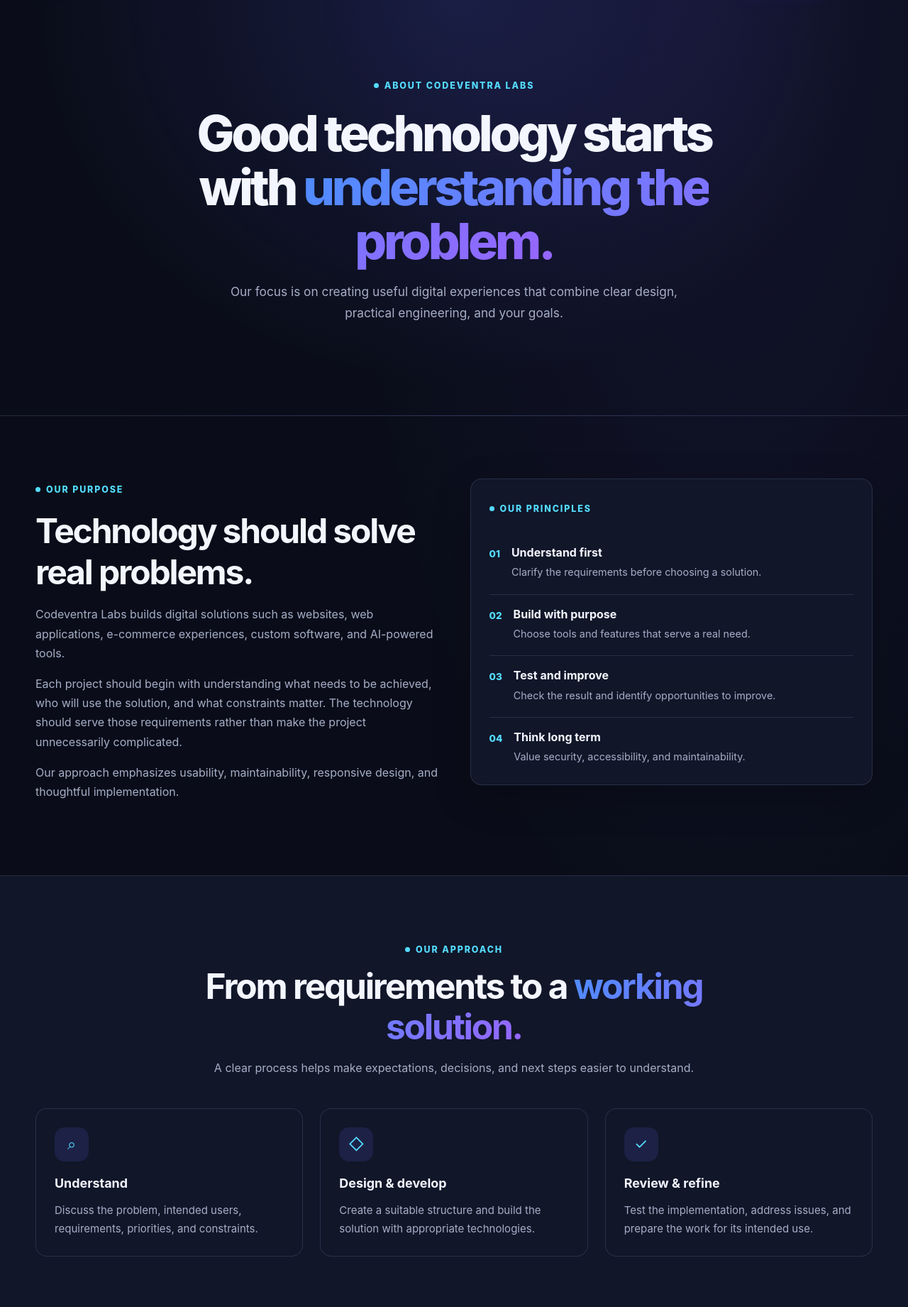
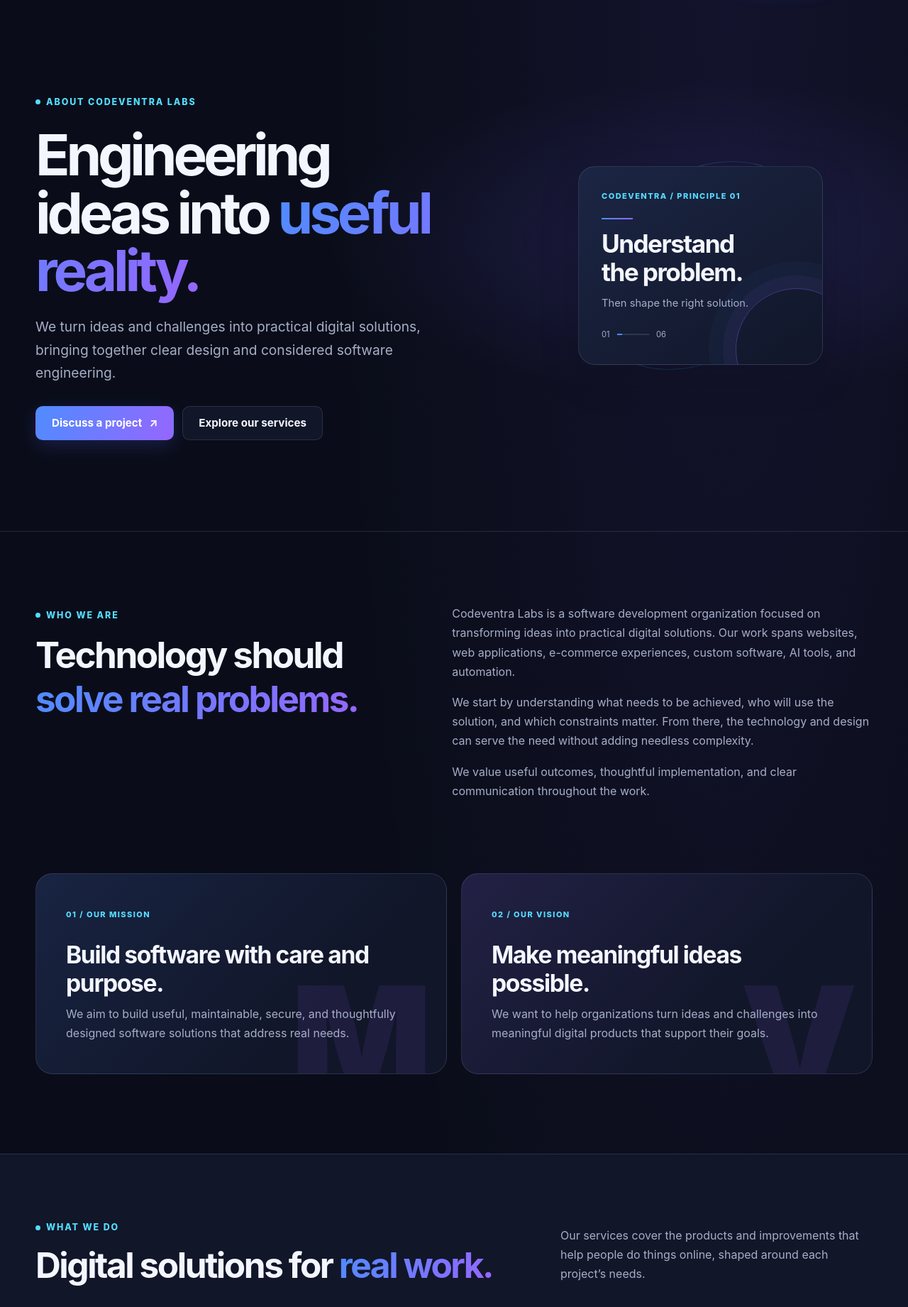
Before and after one commit to faize8042-oss/TechWorldWebsite, a Django app: page /about/ in a window 1280 px wide. Shown: the part 79-1920 px from the top of the page at 71% size. Run offline with Django 5.2, Linux system fonts and the light colour scheme.

Commit message:
feat: redesign Codeventra Labs about page

```diff
--- /dev/null
+++ b/static/css/about.css
@@ -0,0 +1,103 @@
+.about-hero {
+    position: relative;
+    overflow: hidden;
+    padding-block: clamp(72px, 10vw, 132px);
+    border-bottom: 1px solid var(--color-border);
+    background: radial-gradient(ellipse at 78% 45%, rgba(91, 81, 210, .18), transparent 38%);
+}
+
+.about-hero-layout { display: grid; grid-template-columns: minmax(0, 1.1fr) minmax(280px, .9fr); align-items: center; gap: clamp(42px, 8vw, 110px); }
+.about-hero-copy { max-width: 720px; }
+.about-hero h1 { margin: 22px 0; font-size: clamp(2.7rem, 6.3vw, 5rem); line-height: 1.02; letter-spacing: -.065em; }
+.about-hero-copy > p { max-width: 610px; margin: 0; color: var(--color-text-muted); font-size: clamp(1.05rem, 1.8vw, 1.2rem); }
+.about-hero-actions { display: flex; flex-wrap: wrap; gap: 12px; margin-top: 30px; }
+.about-hero-art { position: relative; display: grid; min-height: 360px; place-items: center; isolation: isolate; }
+.about-art-orbit { position: absolute; z-index: -1; width: min(31vw, 350px); aspect-ratio: 1; border: 1px solid rgba(115, 125, 255, .22); border-radius: 50%; }
+.about-art-orbit-one { transform: rotate(28deg) scaleY(.68); }
+.about-art-orbit-two { transform: rotate(-36deg) scaleY(.74); border-color: rgba(84, 220, 255, .18); }
+.about-art-card { position: relative; display: flex; width: min(100%, 345px); min-height: 260px; flex-direction: column; justify-content: center; padding: 32px; overflow: hidden; border: 1px solid var(--color-border); border-radius: var(--radius-large); background: linear-gradient(145deg, color-mix(in srgb, var(--color-surface-raised) 92%, var(--color-blue)), var(--color-surface)); box-shadow: var(--shadow-card); }
+.about-art-card::after { position: absolute; right: -50px; bottom: -65px; width: 170px; height: 170px; border: 1px solid rgba(150, 102, 255, .38); border-radius: 50%; content: ""; box-shadow: 0 0 0 18px rgba(150, 102, 255, .06), 0 0 0 38px rgba(79, 140, 255, .04); }
+.about-art-kicker, .about-card-index { color: var(--color-cyan); font-size: .69rem; font-weight: 800; letter-spacing: .13em; }
+.about-art-rule { width: 44px; height: 2px; margin: 22px 0 15px; background: var(--gradient-brand); }
+.about-art-card strong { font-size: clamp(1.7rem, 3vw, 2.2rem); line-height: 1.12; letter-spacing: -.045em; }
+.about-art-caption { margin-top: 12px; color: var(--color-text-muted); font-size: .92rem; }
+.about-art-index { margin-top: 22px; color: var(--color-text-muted); font-size: .7rem; }
+.about-art-index i { display: inline-block; width: 45px; height: 2px; margin: 0 7px 3px; background: linear-gradient(90deg, var(--color-blue) 16%, var(--color-border) 16%); }
+
+.about-who { padding-block: clamp(64px, 8vw, 104px); }
+.about-who-layout { display: grid; grid-template-columns: minmax(0, .9fr) minmax(0, 1.1fr); gap: clamp(40px, 8vw, 120px); }
+.about-section-intro h2, .about-principles-intro h2 { margin: 14px 0 0; font-size: clamp(2rem, 4vw, 3.2rem); letter-spacing: -.05em; }
+.about-who-copy { max-width: 680px; }
+.about-who-copy p { margin: 0 0 16px; color: var(--color-text-muted); }
+.about-who-copy p:last-child { margin-bottom: 0; }
+
+.about-purpose { padding-block: 0 clamp(72px, 9vw, 112px); }
+.about-purpose-grid { display: grid; grid-template-columns: repeat(2, minmax(0, 1fr)); gap: 20px; }
+.about-purpose-card { position: relative; min-height: 250px; padding: clamp(26px, 4vw, 42px); overflow: hidden; border: 1px solid var(--color-border); border-radius: var(--radius-large); background: var(--color-surface); }
+.about-purpose-mission { background: linear-gradient(135deg, color-mix(in srgb, var(--color-blue) 12%, var(--color-surface)), var(--color-surface) 68%); }
+.about-purpose-vision { background: linear-gradient(135deg, color-mix(in srgb, var(--color-violet) 13%, var(--color-surface)), var(--color-surface) 68%); }
+.about-purpose-card h2 { position: relative; z-index: 1; max-width: 430px; margin: 24px 0 10px; font-size: clamp(1.55rem, 3vw, 2.1rem); letter-spacing: -.04em; }
+.about-purpose-card p { position: relative; z-index: 1; max-width: 470px; margin: 0; color: var(--color-text-muted); }
+.about-card-mark { position: absolute; right: 20px; bottom: -55px; color: color-mix(in srgb, var(--color-violet) 10%, transparent); font-size: 13rem; font-weight: 900; line-height: 1; pointer-events: none; }
+
+.about-services { border-block: 1px solid var(--color-border); background: var(--color-surface); }
+.about-section-heading { display: flex; align-items: end; justify-content: space-between; gap: 32px; margin-bottom: 34px; }
+.about-section-heading h2 { margin: 12px 0 0; font-size: clamp(2rem, 4vw, 3.1rem); letter-spacing: -.05em; }
+.about-section-heading > p { max-width: 440px; margin: 0 0 4px; color: var(--color-text-muted); }
+.about-service-grid { display: grid; grid-template-columns: repeat(3, minmax(0, 1fr)); gap: 14px; }
+.about-service-card { min-height: 190px; padding: 23px; border: 1px solid var(--color-border); border-radius: var(--radius-medium); background: var(--color-bg); }
+.about-service-card > span { color: var(--color-cyan); font-size: .75rem; font-weight: 800; letter-spacing: .1em; }
+.about-service-card h3 { margin: 16px 0 8px; font-size: 1.12rem; letter-spacing: -.02em; }
+.about-service-card p { margin: 0; color: var(--color-text-muted); font-size: .93rem; }
+.about-inline-link { display: inline-flex; align-items: center; gap: 9px; min-height: 44px; margin-top: 20px; color: var(--color-text); font-weight: 750; }
+.about-inline-link span { color: var(--color-cyan); }
+
+.about-process { padding-block: clamp(72px, 9vw, 110px); }
+.about-process-heading { margin-bottom: 38px; }
+.about-process-grid { display: grid; grid-template-columns: repeat(3, minmax(0, 1fr)); gap: 0 18px; margin: 0; padding: 0; list-style: none; counter-reset: about-step; }
+.about-process-grid li { position: relative; min-height: 170px; padding: 22px 20px 25px 70px; border-top: 1px solid var(--color-border); }
+.about-process-grid li::before { position: absolute; top: 0; right: 0; left: 0; height: 1px; background: linear-gradient(90deg, var(--color-blue), transparent 75%); content: ""; opacity: .6; }
+.about-step-number { position: absolute; top: 23px; left: 0; display: grid; width: 42px; height: 42px; place-items: center; border: 1px solid var(--color-border); border-radius: 13px; background: var(--color-surface); color: var(--color-cyan); font-size: .76rem; font-weight: 800; }
+.about-process-grid h3 { margin: 4px 0 8px; font-size: 1.15rem; }
+.about-process-grid p { max-width: 260px; margin: 0; color: var(--color-text-muted); font-size: .93rem; }
+
+.about-principles { border-block: 1px solid var(--color-border); background: var(--color-surface); }
+.about-principles-layout { display: grid; grid-template-columns: minmax(0, .75fr) minmax(0, 1.25fr); gap: clamp(40px, 8vw, 112px); }
+.about-principles-intro p { max-width: 420px; color: var(--color-text-muted); }
+.about-principle-list { display: grid; grid-template-columns: repeat(2, minmax(0, 1fr)); gap: 0 22px; }
+.about-principle-list article { display: flex; gap: 14px; padding: 20px 0; border-top: 1px solid var(--color-border); }
+.about-principle-list article > span { flex: 0 0 auto; padding-top: 3px; color: var(--color-cyan); font-size: .72rem; font-weight: 800; }
+.about-principle-list h3 { margin: 0 0 6px; font-size: 1rem; }
+.about-principle-list p { margin: 0; color: var(--color-text-muted); font-size: .88rem; }
+
+.about-final-cta { padding-block: clamp(56px, 7vw, 88px); }
+.about-cta-panel { gap: 28px; background: linear-gradient(115deg, color-mix(in srgb, var(--color-blue) 13%, var(--color-surface)), color-mix(in srgb, var(--color-violet) 12%, var(--color-surface))); }
+.about-cta-panel h2 { max-width: 620px; }
+.about-cta-panel p { max-width: 560px; }
+.about-cta-panel .cta-actions { flex-wrap: wrap; }
+
+@media (max-width: 900px) {
+    .about-hero-layout { grid-template-columns: minmax(0, 1fr) minmax(240px, .72fr); gap: 32px; }
+    .about-hero-art { min-height: 300px; }
+    .about-service-grid { grid-template-columns: repeat(2, minmax(0, 1fr)); }
+    .about-principles-layout { grid-template-columns: 1fr; gap: 28px; }
+}
+
+@media (max-width: 640px) {
+    .about-hero { padding-block: 66px 56px; }
+    .about-hero-layout, .about-who-layout { grid-template-columns: 1fr; }
+    .about-hero-layout { gap: 28px; }
+    .about-hero h1 { font-size: clamp(2.55rem, 12vw, 3.8rem); }
+    .about-hero-art { min-height: 275px; }
+    .about-art-orbit { width: min(78vw, 315px); }
+    .about-art-card { min-height: 230px; }
+    .about-who-layout { gap: 20px; }
+    .about-purpose-grid, .about-service-grid, .about-process-grid, .about-principle-list { grid-template-columns: 1fr; }
+    .about-purpose-card { min-height: 220px; }
+    .about-section-heading { display: block; }
+    .about-section-heading > p { margin-top: 16px; }
+    .about-service-card { min-height: unset; }
+    .about-process-grid li { min-height: 140px; }
+    .about-cta-panel .cta-actions { width: 100%; }
+    .about-cta-panel .button { width: 100%; }
+}
--- a/templates/core/about.html
+++ b/templates/core/about.html
@@ -1,154 +1,129 @@
+{% extends "base.html" %}
+{% load static %}
 
-{% extends "base.html" %}
-
-{% block title %}About Codeventra Labs | Our Approach{% endblock %}
+{% block title %}About Codeventra Labs | Engineering Ideas Into Reality{% endblock %}
 
 {% block meta_description %}
-Learn about Codeventra Labs and our approach to international software development, web applications, AI solutions, and automation.
+Meet Codeventra Labs: a software development organization building useful digital products through thoughtful design and practical engineering.
+{% endblock %}
+
+{% block extra_head %}
+<link rel="stylesheet" href="{% static 'css/about.css' %}">
 {% endblock %}
 
 {% block content %}
-
-<section class="page-hero">
-    <div class="container page-hero-content">
-        <span class="eyebrow">About Codeventra Labs</span>
-
-        <h1>
-            Good technology starts with
-            <span class="text-gradient">understanding the problem.</span>
-        </h1>
-
-        <p>
-            Our focus is on creating useful digital experiences that
-            combine clear design, practical engineering, and your goals.
-        </p>
-    </div>
-</section>
-
-<section class="section">
-    <div class="container about-intro">
-        <div class="about-copy">
-            <span class="eyebrow">Our purpose</span>
-            <h2>Technology should solve real problems.</h2>
-
-            <p>
-                Codeventra Labs builds digital solutions such as websites,
-                web applications, e-commerce experiences, custom software,
-                and AI-powered tools.
-            </p>
-
-            <p>
-                Each project should begin with understanding what needs
-                to be achieved, who will use the solution, and what
-                constraints matter. The technology should serve those
-                requirements rather than make the project unnecessarily
-                complicated.
-            </p>
-
-            <p>
-                Our approach emphasizes usability, maintainability,
-                responsive design, and thoughtful implementation.
-            </p>
+<section class="about-hero" aria-labelledby="about-title">
+    <div class="container about-hero-layout">
+        <div class="about-hero-copy">
+            <span class="eyebrow">About Codeventra Labs</span>
+            <h1 id="about-title">Engineering ideas into <span class="text-gradient">useful reality.</span></h1>
+            <p>We turn ideas and challenges into practical digital solutions, bringing together clear design and considered software engineering.</p>
+            <div class="about-hero-actions">
+                <a class="button button-primary" href="{% url 'contact:contact' %}">Discuss a project <span aria-hidden="true">&#8599;</span></a>
+                <a class="button button-secondary" href="{% url 'services' %}">Explore our services</a>
+            </div>
         </div>
-
-        <div class="about-principles card card-padding">
-            <span class="eyebrow">Our principles</span>
-
-            <div class="principle-item">
-                <span class="principle-number">01</span>
-                <div>
-                    <h3>Understand first</h3>
-                    <p>Clarify the requirements before choosing a solution.</p>
-                </div>
-            </div>
-
-            <div class="principle-item">
-                <span class="principle-number">02</span>
-                <div>
-                    <h3>Build with purpose</h3>
-                    <p>Choose tools and features that serve a real need.</p>
-                </div>
-            </div>
-
-            <div class="principle-item">
-                <span class="principle-number">03</span>
-                <div>
-                    <h3>Test and improve</h3>
-                    <p>Check the result and identify opportunities to improve.</p>
-                </div>
-            </div>
-
-            <div class="principle-item">
-                <span class="principle-number">04</span>
-                <div>
-                    <h3>Think long term</h3>
-                    <p>Value security, accessibility, and maintainability.</p>
-                </div>
+        <div class="about-hero-art" aria-hidden="true">
+            <div class="about-art-orbit about-art-orbit-one"></div>
+            <div class="about-art-orbit about-art-orbit-two"></div>
+            <div class="about-art-card">
+                <span class="about-art-kicker">CODEVENTRA / PRINCIPLE 01</span>
+                <span class="about-art-rule"></span>
+                <strong>Understand<br>the problem.</strong>
+                <span class="about-art-caption">Then shape the right solution.</span>
+                <span class="about-art-index">01 <i></i> 06</span>
             </div>
         </div>
     </div>
 </section>
 
-<section class="section section-process">
-    <div class="container">
-        <div class="section-heading">
-            <span class="eyebrow">Our approach</span>
-            <h2>From requirements to a <span class="text-gradient">working solution.</span></h2>
-            <p>
-                A clear process helps make expectations, decisions,
-                and next steps easier to understand.
-            </p>
+<section class="section about-who" aria-labelledby="about-who-title">
+    <div class="container about-who-layout">
+        <div class="about-section-intro">
+            <span class="eyebrow">Who we are</span>
+            <h2 id="about-who-title">Technology should <span class="text-gradient">solve real problems.</span></h2>
         </div>
-
-        <div class="grid grid-3">
-            <article class="feature-card">
-                <div class="feature-icon" aria-hidden="true">⌕</div>
-                <h3>Understand</h3>
-                <p>
-                    Discuss the problem, intended users, requirements,
-                    priorities, and constraints.
-                </p>
-            </article>
-
-            <article class="feature-card">
-                <div class="feature-icon" aria-hidden="true">◇</div>
-                <h3>Design & develop</h3>
-                <p>
-                    Create a suitable structure and build the solution
-                    with appropriate technologies.
-                </p>
-            </article>
-
-            <article class="feature-card">
-                <div class="feature-icon" aria-hidden="true">✓</div>
-                <h3>Review & refine</h3>
-                <p>
-                    Test the implementation, address issues, and prepare
-                    the work for its intended use.
-                </p>
-            </article>
+        <div class="about-who-copy">
+            <p>Codeventra Labs is a software development organization focused on transforming ideas into practical digital solutions. Our work spans websites, web applications, e-commerce experiences, custom software, AI tools, and automation.</p>
+            <p>We start by understanding what needs to be achieved, who will use the solution, and which constraints matter. From there, the technology and design can serve the need without adding needless complexity.</p>
+            <p>We value useful outcomes, thoughtful implementation, and clear communication throughout the work.</p>
         </div>
     </div>
 </section>
 
-<section class="section">
+<section class="section about-purpose" aria-label="Our mission and vision">
+    <div class="container about-purpose-grid">
+        <article class="about-purpose-card about-purpose-mission">
+            <span class="about-card-index">01 / OUR MISSION</span>
+            <h2>Build software with care and purpose.</h2>
+            <p>We aim to build useful, maintainable, secure, and thoughtfully designed software solutions that address real needs.</p>
+            <span class="about-card-mark" aria-hidden="true">M</span>
+        </article>
+        <article class="about-purpose-card about-purpose-vision">
+            <span class="about-card-index">02 / OUR VISION</span>
+            <h2>Make meaningful ideas possible.</h2>
+            <p>We want to help organizations turn ideas and challenges into meaningful digital products that support their goals.</p>
+            <span class="about-card-mark" aria-hidden="true">V</span>
+        </article>
+    </div>
+</section>
+
+<section class="section about-services" aria-labelledby="about-services-title">
     <div class="container">
-        <div class="cta-panel">
-            <div>
-                <span class="eyebrow">Work with us</span>
-                <h2>Have a challenge worth solving?</h2>
-                <p>
-                    Tell us what you need and let's discuss the possibilities.
-                </p>
-            </div>
+        <div class="about-section-heading">
+            <div><span class="eyebrow">What we do</span><h2 id="about-services-title">Digital solutions for <span class="text-gradient">real work.</span></h2></div>
+            <p>Our services cover the products and improvements that help people do things online, shaped around each project’s needs.</p>
+        </div>
+        <div class="about-service-grid">
+            <article class="about-service-card"><span>01</span><h3>Websites &amp; online tools</h3><p>Responsive websites and useful browser-based tools for your audience and team.</p></article>
+            <article class="about-service-card"><span>02</span><h3>Online stores</h3><p>E-commerce experiences that help customers browse products and place orders.</p></article>
+            <article class="about-service-card"><span>03</span><h3>Custom applications</h3><p>Purpose-built online applications, dashboards, and workflow features.</p></article>
+            <article class="about-service-card"><span>04</span><h3>AI tools &amp; features</h3><p>Practical AI capabilities designed around a defined problem or workflow.</p></article>
+            <article class="about-service-card"><span>05</span><h3>Automation &amp; connections</h3><p>Connections between online services and automation for repeatable steps.</p></article>
+            <article class="about-service-card"><span>06</span><h3>Speed, search &amp; support</h3><p>Improvements to performance, search visibility, accessibility, and upkeep.</p></article>
+        </div>
+        <a class="about-inline-link" href="{% url 'services' %}">See all services <span aria-hidden="true">&#8594;</span></a>
+    </div>
+</section>
 
-            <div class="cta-actions">
-                <a class="button button-primary" href="/contact/">
-                    Contact Codeventra Labs <span aria-hidden="true">↗</span>
-                </a>
-            </div>
+<section class="section about-process" aria-labelledby="about-process-title">
+    <div class="container">
+        <div class="section-heading about-process-heading">
+            <span class="eyebrow">Our development approach</span>
+            <h2 id="about-process-title">A considered path from <span class="text-gradient">idea to improvement.</span></h2>
+            <p>This is the working approach we aim to follow, adapting the detail to the project and its needs.</p>
+        </div>
+        <ol class="about-process-grid">
+            <li><span class="about-step-number">01</span><h3>Discover</h3><p>Understand needs, users, objectives, and constraints.</p></li>
+            <li><span class="about-step-number">02</span><h3>Plan</h3><p>Define requirements, scope, priorities, and technical direction.</p></li>
+            <li><span class="about-step-number">03</span><h3>Design</h3><p>Shape an accessible experience around the people using it.</p></li>
+            <li><span class="about-step-number">04</span><h3>Build</h3><p>Implement the solution and connect its required parts.</p></li>
+            <li><span class="about-step-number">05</span><h3>Validate</h3><p>Review functionality, security considerations, and usability.</p></li>
+            <li><span class="about-step-number">06</span><h3>Improve</h3><p>Refine the work in response to feedback and project needs.</p></li>
+        </ol>
+    </div>
+</section>
+
+<section class="section about-principles" aria-labelledby="about-principles-title">
+    <div class="container about-principles-layout">
+        <div class="about-principles-intro"><span class="eyebrow">Engineering principles</span><h2 id="about-principles-title">Good decisions, <span class="text-gradient">built in.</span></h2><p>The details matter. These principles guide how we think about a solution from its first requirements to its ongoing use.</p></div>
+        <div class="about-principle-list">
+            <article><span aria-hidden="true">01</span><div><h3>Security &amp; privacy awareness</h3><p>Consider sensitive data and security needs as part of the design and implementation.</p></div></article>
+            <article><span aria-hidden="true">02</span><div><h3>Maintainable architecture</h3><p>Favor clear structures that can be understood and changed over time.</p></div></article>
+            <article><span aria-hidden="true">03</span><div><h3>Performance &amp; reliability</h3><p>Account for responsiveness and dependable behavior in everyday use.</p></div></article>
+            <article><span aria-hidden="true">04</span><div><h3>Accessible design</h3><p>Make interfaces easier to navigate and use across abilities and devices.</p></div></article>
+            <article><span aria-hidden="true">05</span><div><h3>Clear communication</h3><p>Explain decisions, trade-offs, and next steps in plain language.</p></div></article>
+            <article><span aria-hidden="true">06</span><div><h3>Practical problem-solving</h3><p>Choose an approach that fits the need, constraints, and intended outcome.</p></div></article>
         </div>
     </div>
 </section>
 
+<section class="section about-final-cta" aria-labelledby="about-cta-title">
+    <div class="container">
+        <div class="cta-panel about-cta-panel">
+            <div><span class="eyebrow">Let’s make the next step clear</span><h2 id="about-cta-title">Have an idea or challenge to explore?</h2><p>Take a look at our work, or tell us what you’re looking to build.</p></div>
+            <div class="cta-actions"><a class="button button-secondary" href="{% url 'projects:list' %}">Explore the portfolio</a><a class="button button-primary" href="{% url 'contact:contact' %}">Discuss a project <span aria-hidden="true">&#8599;</span></a></div>
+        </div>
+    </div>
+</section>
 {% endblock %}
```
